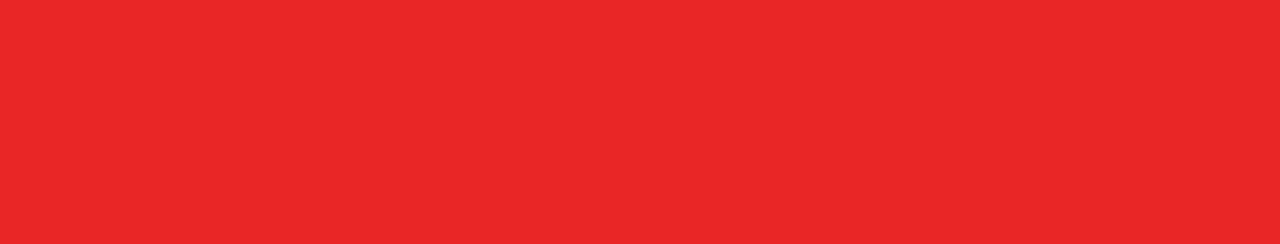
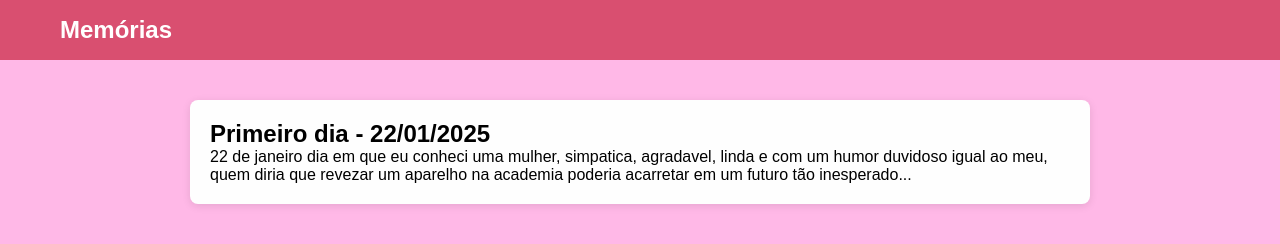
Before and after one commit to ppeu1302/Feliz-aniversario, a website: page index.html in a window 1280 px wide. Drawn offline with Linux system fonts and the light colour scheme.

Commit message:
adição de nav, main e section

```diff
--- a/gulpfile.js
+++ b/gulpfile.js
@@ -1,13 +1,17 @@
 const gulp = require('gulp');
 const sass = require('gulp-sass')(require('sass'));
 
-function styles(){
-    return gulp.src('./src/styles/*.scss')
-        .pipe(sass({ outputStyle: 'compressed' }))
-        .pipe(gulp.dest('./build/styles'))
+// Função pra compilar o SCSS
+function styles() {
+  return gulp.src('./src/styles/**/*.scss') // pega todos scss dentro da pasta
+    .pipe(sass({ outputStyle: 'compressed' }).on('error', sass.logError))
+    .pipe(gulp.dest('./build/styles'));
 }
 
+// Task default (executa só uma vez)
 exports.default = styles;
-exports.watch = function(){
-    gulp.watch('./src/styles/*.scss', gulp.parallel(styles));
-}
+
+// Task de watch (fica observando mudanças)
+exports.watch = function() {
+    gulp.watch('./src/styles/**/*.scss', gulp.parallel(styles));
+};
--- a/index.html
+++ b/index.html
@@ -7,6 +7,14 @@
     <link rel="stylesheet" href="./build/styles/main.css"
 </head>
 <body>
-
+    <nav class="navbar">
+        <h1>Memórias</h1>
+    </nav>
+    <main>
+        <section>
+            <h2>Primeiro dia - 22/01/2025</h2>
+            <p>22 de janeiro dia em que eu conheci uma mulher, simpatica, agradavel, linda e com um humor duvidoso igual ao meu, quem diria que revezar um aparelho na academia poderia acarretar em um futuro tão inesperado...</p>
+        </section>
+    </main>
 </body>
 </html>
--- a/package.json
+++ b/package.json
@@ -3,6 +3,8 @@
   "scripts": {
 
     "build": "gulp",
+
+    "watch": "gulp watch",
 
     "test": "echo\"Error: no test specified\" && exit 1"
 
--- a/src/styles/main.scss
+++ b/src/styles/main.scss
@@ -1,5 +1,43 @@
-$corPrincipal: rgb(233, 38, 38);
+$corPrincipal: rgb(255, 184, 231);
+$corSegundaria: #d94f70;
+*{
+    margin: 0;
+    padding: 0;
+    box-sizing: border-box;
+}
 
 body{
+    font-family: sans-serif;
     background-color: $corPrincipal;
 }
+
+.navbar {
+    display: flex;
+    justify-content: start;
+    align-items: center;
+    padding-left: 60px;
+    height: 60px;
+    background-color: $corSegundaria;
+
+    h1{
+        color: white;
+        font-family: sans-serif;
+        font-size: 24px;
+    }
+
+}
+
+
+main {
+
+    section{
+
+        max-width: 900px; // define o tamanho máximo que ela ocupa
+        width: 100%;      // ocupa 100% até esse limite
+        margin: 40px auto; // centraliza horizontalmente e dá espaçamento vertical
+        padding: 20px;
+        background-color: #fefefe; // opcional, só pra destacar
+        border-radius: 8px;        // bordas levemente arredondadas (opcional)
+        box-shadow: 0 2px 8px rgba(0,0,0,0.1); // sombra leve (opcional)
+    }
+}
```
Also changed, not shown: build/styles/main.css, 1 other file.
